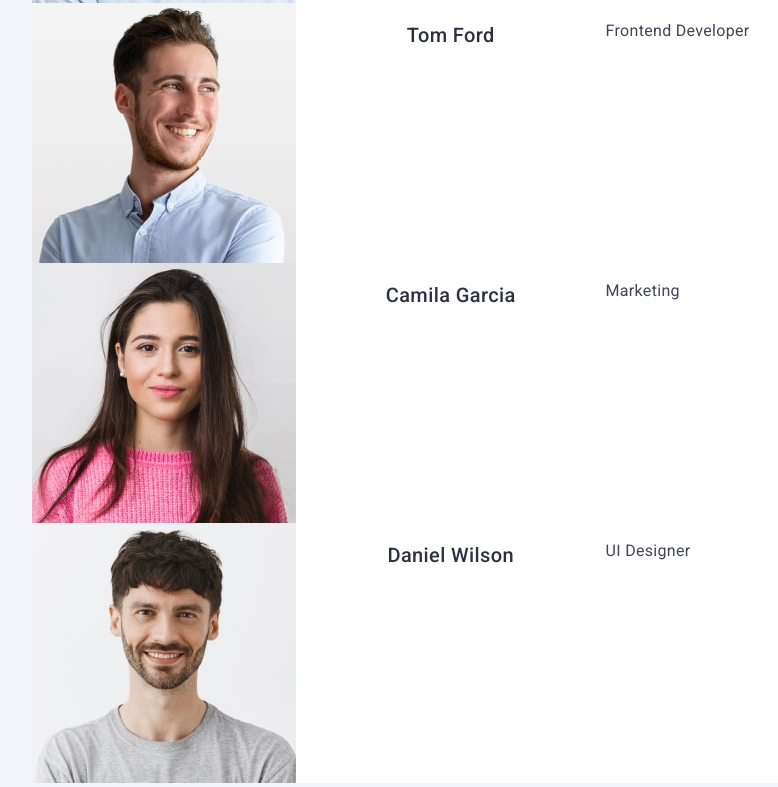
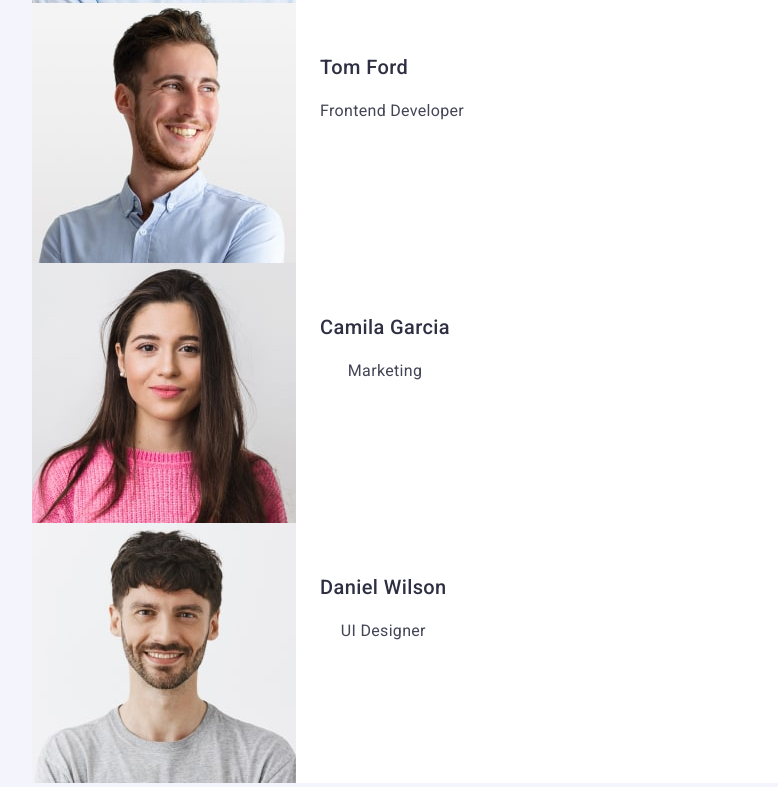
Before and after one commit to Bayronix/goit-markup-hw-03, a plain HTML site: page index.html in a window 1280 px wide. Shown: the part 1829-2616 px from the top of the page, without its empty margins (69-847 px from the left). Drawn offline with nearby package versions, Linux system fonts and the light colour scheme.

Commit message:
009 - commit

```diff
--- a/css/styles.css
+++ b/css/styles.css
@@ -211,10 +211,11 @@ nav ul {
   line-height: 1.2;
   letter-spacing: 0.02em;
   color: #2e2f42;
+  display: flex;
+  flex-direction: column;
+  gap: 24px;
   flex-basis: calc((100% - 72px) / 4);
   border-radius: 0px 0px 4px 4px;
-  text-align: center;
-  margin-bottom: 8px;
 }
 
 .list-paragraph {
@@ -222,8 +223,8 @@ nav ul {
   line-height: 1.5;
   letter-spacing: 0.02em;
   color: #434455;
-  display: flex;
   gap: 24px;
+  text-align: center;
 }
 .name {
   padding: 32px 0;
--- a/index.html
+++ b/index.html
@@ -129,8 +129,10 @@
                 alt="Tom Ford, Frontend Developer"
                 width="264"
               />
+              <div class="name">
                 <h3 class="list-header">Tom Ford</h3>
                 <p class="list-paragraph">Frontend Developer</p>
+              </div>
             </li>
 
             <!-- Camila Garcia -->
@@ -140,8 +142,10 @@
                 alt="Camila Garcia, Marketing"
                 width="264"
               />
+              <div class="name">
                 <h3 class="list-header">Camila Garcia</h3>
                 <p class="list-paragraph">Marketing</p>
+              </div>
             </li>
 
             <!-- Daniel Wilson -->
@@ -151,8 +155,10 @@
                 alt="Daniel Wilson, UI Designer"
                 width="264"
               />
+              <div class="name">
                 <h3 class="list-header">Daniel Wilson</h3>
                 <p class="list-paragraph">UI Designer</p>
+              </div>
             </li>
           </ul>
         </div>
```
Lines whose indentation alone changed are shown as unchanged.
